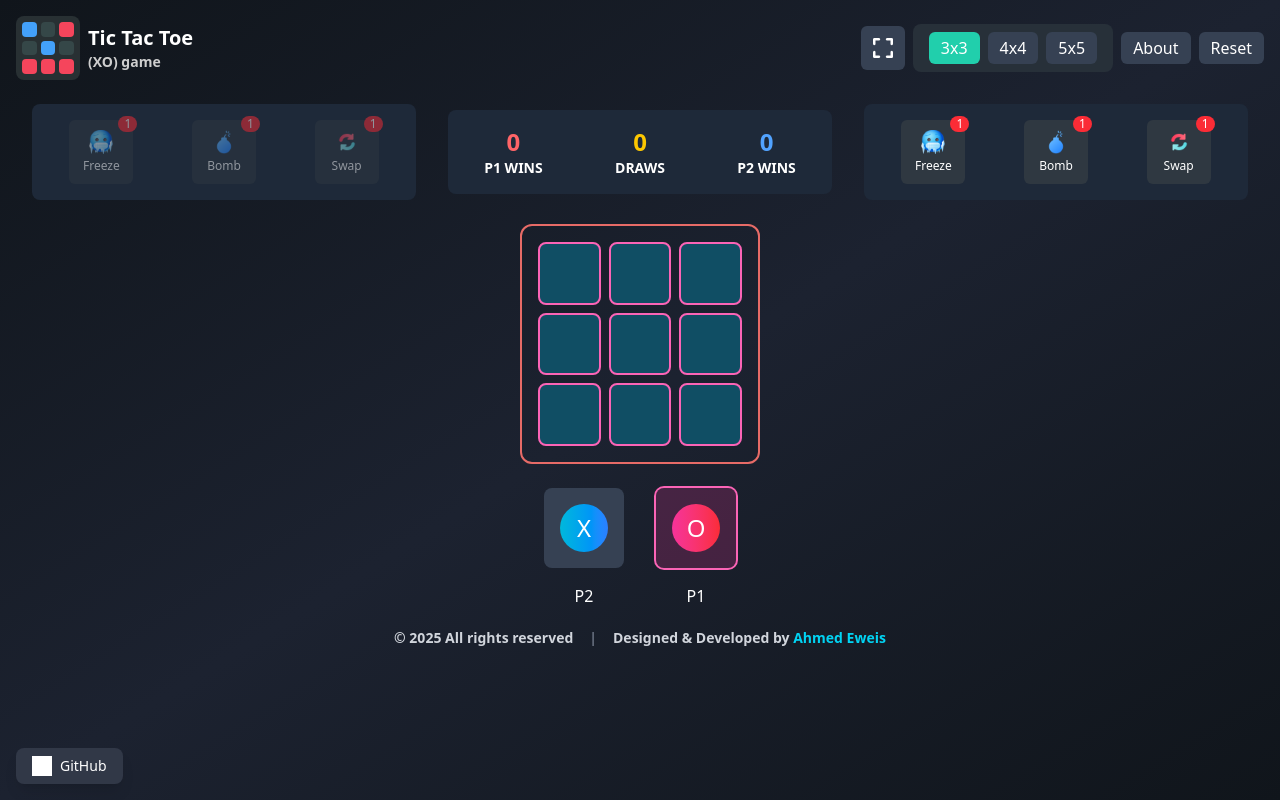
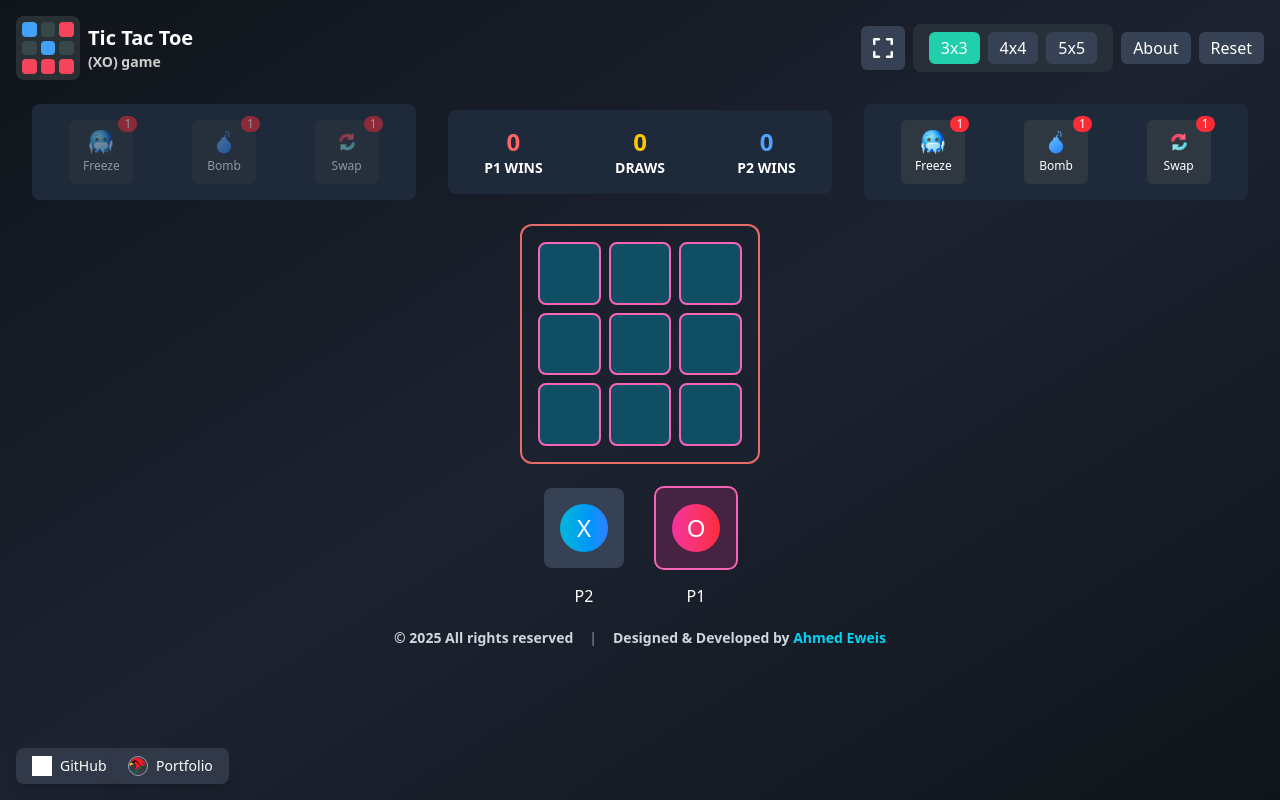
Before and after one commit to Ahmedeweis/tic-tak, a Vue app: page / in a window 1280 px wide. Built offline with nearby package versions, Linux system fonts and the light colour scheme; grey boxes are pictures that could not be loaded.

Commit message:
add porftolio

```diff
--- a/src/views/Main.vue
+++ b/src/views/Main.vue
@@ -669,6 +669,13 @@
     alt="GitHub" class="w-5 h-5 invert brightness-0">
   <span class="font-medium text-sm">GitHub</span>
 </a>
+<!-- Portfolio Box -->
+<a href="https://falcon-core.vercel.app/" target="_blank"
+  class="fixed bottom-4 left-28 flex items-center gap-2 bg-[#313847] text-white px-4 py-2 rounded-lg shadow-lg hover:bg-[#3e4652] transition-all duration-300">
+  <img src="../assets/imgs/brand_logo_transparent.png" alt="Portfolio"
+    class="w-5 h-5 rounded-full border border-gray-400">
+  <span class="font-medium text-sm">Portfolio</span>
+</a>
   </div>
 </template>
 <script setup>
```
Also changed, not shown: src/assets/imgs/brand_logo_transparent.png (added).
